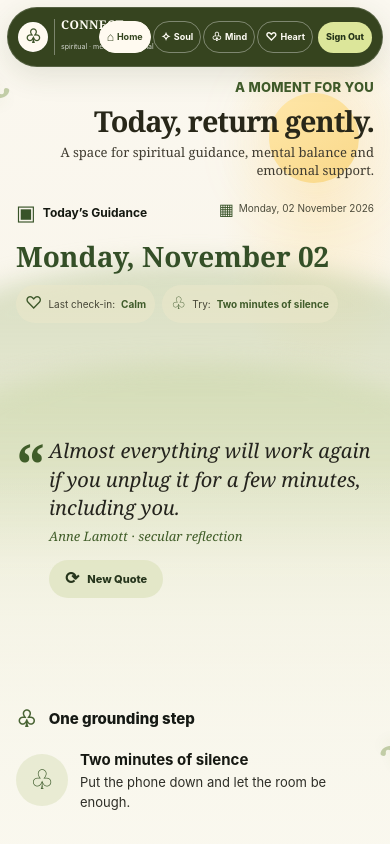
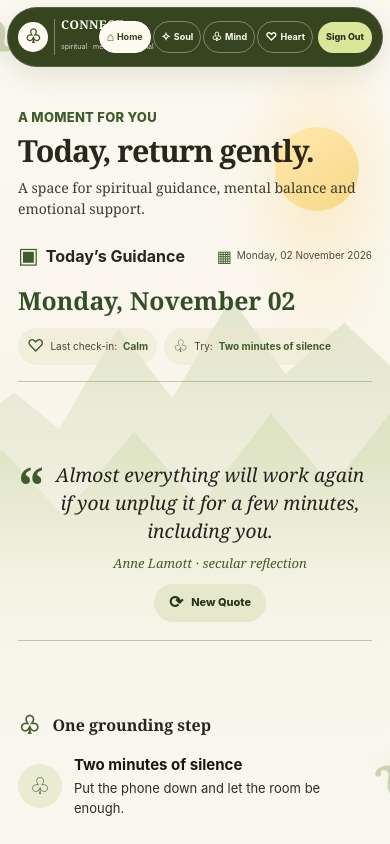
Before and after one commit to Likhitareddy17/Connect, a Flask app: page / in a window 390 px wide. Run offline with Flask 3, Linux system fonts and the light colour scheme; a user stored in the database is signed in; data that the repository does not hold is empty; some libraries are stand-ins or nearby versions.

Commit message:
style: refine CONNECT home page typography and spacing

```diff
--- a/static/home.css
+++ b/static/home.css
@@ -1,50 +1,564 @@
-:root{--home-ink:#282719;--home-olive:#354b20;--home-sage:#9eaf76;--home-paper:#fbf7ee;--home-muted:#64624e}
-.home-page{min-height:100vh;overflow-x:hidden;background:linear-gradient(180deg,#fbf8f0 0%,#f8f4e9 66%,#f0f1df 100%);color:var(--home-ink);font-family:Inter,ui-sans-serif,system-ui,-apple-system,"Segoe UI",sans-serif}
-.home-page .app-shell{width:100%;max-width:none;min-height:100svh;margin:0;padding:92px clamp(22px,4vw,64px) 24px;position:relative;isolation:isolate}
-.home-page main{position:relative;z-index:1;min-height:calc(100svh - 116px);display:flex;align-items:stretch}
-.home-page .home-landscape{position:fixed;z-index:-1;inset:0;width:100vw;height:100svh;overflow:hidden;pointer-events:none;background:radial-gradient(ellipse at 82% 22%,rgba(255,224,155,.38),transparent 22%),linear-gradient(180deg,#fbf8f0 0%,#f8f4e9 62%,#f0f1df 100%)}
-.home-page .landscape-sun{position:absolute;top:8%;right:13%;width:clamp(95px,13vw,150px);aspect-ratio:1;border-radius:50%;background:linear-gradient(145deg,#ffe7a9,#f9d889);box-shadow:0 0 75px rgba(245,208,129,.24)}
-.home-page .mountain{position:absolute;left:-12%;width:124%;border-radius:50% 50% 0 0/22% 22% 0 0;filter:blur(12px)}
-.home-page .mountain-back{top:31%;height:34%;background:linear-gradient(180deg,rgba(177,194,143,.46),rgba(218,225,190,.18))}
-.home-page .mountain-front{top:43%;height:43%;left:-18%;width:136%;background:linear-gradient(180deg,rgba(196,211,158,.48),rgba(240,241,218,.24))}
-.home-page .landscape-haze{position:absolute;inset:55% 0 0;background:linear-gradient(180deg,rgba(250,248,239,0),rgba(250,248,239,.62) 42%,rgba(250,248,239,.96) 100%)}
-.home-page .foliage{position:absolute;color:rgba(119,148,72,.42);font-family:Georgia,serif;font-size:clamp(76px,12vw,148px);line-height:1;transform:rotate(25deg);text-shadow:2px 6px 14px rgba(89,112,51,.06)}
-.home-page .foliage-left{top:5%;left:-52px;transform:rotate(20deg)}
-.home-page .foliage-right{right:-48px;bottom:5%;transform:rotate(200deg)}
-.home-page .home-content{position:relative;width:100%;max-width:1600px;min-height:calc(100svh - 116px);margin:0 auto;display:grid;grid-template-columns:minmax(0,1fr) minmax(0,1fr);grid-template-rows:auto minmax(0,1fr) auto;align-items:center;column-gap:clamp(24px,5vw,88px)}
-.home-page .home-hero{grid-column:2;grid-row:1;justify-self:end;align-self:start;max-width:500px;padding:4px 0 10px;margin:0;text-align:right}
-.home-page .home-eyebrow{margin:0 0 7px;color:#405b2b;font-size:13px;font-weight:850;letter-spacing:.02em}
-.home-page .home-hero h1{margin:0;color:#282719;font-family:Georgia,"Times New Roman",serif;font-size:clamp(1.9rem,3.4vw,3rem);font-weight:700;letter-spacing:-.035em;line-height:1.08}
-.home-page .home-subtitle{margin:12px 0 0;color:#3f3b30;font-family:Georgia,serif;font-size:clamp(14px,1.4vw,17px)}
-.home-page .daily-guidance{grid-column:1;grid-row:1;align-self:start;padding:4px 0 10px;margin:0}
-.home-page .guidance-meta{display:flex;align-items:center;justify-content:space-between;gap:18px;max-width:100%}
-.home-page .guidance-label,.home-page .calendar-label{display:flex;align-items:center;gap:12px;font-size:14px}
-.home-page .guidance-label{color:#141810}
-.home-page .guidance-label>span,.home-page .calendar-label>span:first-child{color:#385329;font-size:21px}
-.home-page .calendar-label{color:#4c4b3b;font-size:12px}
-.home-page .daily-guidance h2{margin:7px 0 8px 20px;color:#344f27;font-family:Georgia,serif;font-size:clamp(1.7rem,3vw,2.25rem);font-weight:700}
-.home-page .guidance-chips{display:flex;flex-wrap:wrap;gap:10px;margin-left:20px}
-.home-page .guidance-chip{display:inline-flex;align-items:center;gap:6px;padding:6px 13px;border-radius:999px;background:rgba(235,231,202,.58);color:#454536;font-size:12px}
-.home-page .guidance-chip>span{color:#3c572a;font-size:17px}
-.home-page .guidance-chip strong{color:#405c2b}
-.home-page .reflection-section{grid-column:1/-1;grid-row:2;justify-self:center;align-self:center;width:min(100%,1100px);display:grid;grid-template-columns:38px minmax(0,1fr) auto;align-items:center;gap:10px;margin:0;padding:0}
-.home-page .quote-mark{align-self:start;color:#405d29;font-family:Georgia,serif;font-size:76px;font-weight:700;line-height:.9}
-.home-page .quote-copy blockquote{margin:0;color:#24231d;font-family:Georgia,"Times New Roman",serif;font-size:clamp(1.25rem,2.35vw,1.8rem);font-style:italic;line-height:1.42}
-.home-page .quote-source{margin:5px 0 0;color:#405d29;font-family:Georgia,serif;font-size:15px;font-style:italic}
-.home-page .new-quote-button{display:inline-flex;align-items:center;justify-content:center;gap:8px;min-height:38px;padding:0 16px;border:0;border-radius:999px;background:rgba(224,228,194,.82);color:#26351c;font-size:11px;font-weight:800;white-space:nowrap;cursor:pointer}
-.home-page .new-quote-button span:first-child{font-size:17px}
-.home-page .new-quote-button:hover{background:#d5dfaa}
-.home-page .new-quote-button:disabled{opacity:.65;cursor:wait}
-.home-page .grounding-section{grid-column:1/-1;grid-row:3;align-self:end;margin:0 0 8px 4px;padding-bottom:4px}
-.home-page .grounding-section h2{display:flex;align-items:center;gap:12px;margin:0 0 12px;color:#151914;font-size:17px;font-weight:800}
-.home-page .grounding-section h2 span{color:#486333;font-size:23px}
-.home-page .grounding-step{display:flex;align-items:center;gap:16px;margin-left:20px}
-.home-page .grounding-icon{display:grid;place-items:center;width:52px;height:52px;flex:0 0 52px;border-radius:50%;background:rgba(226,231,201,.72);color:#3e5b2b;font-size:27px}
-.home-page .grounding-step h3{margin:0;color:#161812;font-size:15px}
-.home-page .grounding-step p{margin:2px 0 0;color:#2d2d26;font-size:14px}
-.home-page .sr-only{position:absolute;width:1px;height:1px;padding:0;margin:-1px;overflow:hidden;clip:rect(0,0,0,0);white-space:nowrap;border:0}
-@media(min-width:1200px){.home-page .home-content{padding-top:0}}
-@media(max-width:760px){.home-page .app-shell{padding:82px 20px 20px}.home-page main,.home-page .home-content{min-height:calc(100svh - 102px)}.home-page .home-content{grid-template-columns:1fr;grid-template-rows:auto auto minmax(180px,1fr) auto;row-gap:14px}.home-page .home-hero{grid-column:1;grid-row:1;justify-self:end;max-width:360px;padding:0 0 4px}.home-page .daily-guidance{grid-column:1;grid-row:2}.home-page .reflection-section{grid-column:1;grid-row:3;width:100%;grid-template-columns:28px minmax(0,1fr);margin:0}.home-page .quote-mark{font-size:60px}.home-page .new-quote-button{grid-column:2;justify-self:start;margin-top:8px}.home-page .grounding-section{grid-column:1;grid-row:4;margin:0 0 4px}.home-page .foliage{font-size:clamp(76px,15vw,118px)}.home-page .foliage-left{left:-46px}.home-page .foliage-right{right:-46px}}
-@media(max-width:520px){.home-page .app-shell{padding:78px 16px 18px}.home-page .home-content{max-width:none;row-gap:12px}.home-page .home-hero{padding-bottom:2px;margin-left:0}.home-page .home-hero h1{font-size:clamp(1.8rem,7vw,2.4rem)}.home-page .home-subtitle{max-width:330px;margin-top:7px;font-size:13px;line-height:1.4}.home-page .daily-guidance{margin-left:0}.home-page .guidance-meta{align-items:flex-start}.home-page .guidance-label{gap:7px;font-size:12px}.home-page .calendar-label{gap:5px;font-size:10px;text-align:right}.home-page .calendar-label>span:first-child{font-size:16px}.home-page .daily-guidance h2{margin-left:0;font-size:1.75rem}.home-page .guidance-chips{margin-left:0;gap:7px}.home-page .guidance-chip{padding:6px 9px;font-size:10px}.home-page .reflection-section{margin:0;gap:5px}.home-page .quote-copy blockquote{font-size:1.25rem}.home-page .quote-source{font-size:13px}.home-page .grounding-section{margin-left:0}.home-page .grounding-section h2{font-size:15px}.home-page .grounding-step{margin-left:0;gap:12px}.home-page .grounding-step p{font-size:13px}.home-page .landscape-sun{right:8%;top:11%;width:90px}}
+:root {
+  --home-ink: #282719;
+  --home-olive: #354b20;
+  --home-sage: #8fa36a;
+  --home-paper: #fbf7ee;
+  --home-muted: #64624e;
+}
 
-@media(prefers-reduced-motion:reduce){.home-page *{scroll-behavior:auto!important;transition:none!important}}
+.home-page {
+  min-height: 100vh;
+  overflow-x: hidden;
+  background: #fbf8f0;
+  color: var(--home-ink);
+  font-family: Inter, ui-sans-serif, system-ui, -apple-system, "Segoe UI", sans-serif;
+}
+
+.home-page .app-shell {
+  position: relative;
+  isolation: isolate;
+  width: 100%;
+  max-width: none;
+  min-height: 100svh;
+  margin: 0;
+  padding: 124px clamp(24px, 7vw, 112px) 30px;
+}
+
+.home-page main {
+  position: relative;
+  z-index: 1;
+  display: flex;
+  min-height: calc(100svh - 154px);
+}
+
+.home-page .home-landscape {
+  position: fixed;
+  z-index: -1;
+  inset: 0;
+  width: 100vw;
+  height: 100svh;
+  overflow: hidden;
+  pointer-events: none;
+  background:
+    radial-gradient(ellipse at 82% 23%, rgba(255, 222, 151, .32), transparent 18%),
+    linear-gradient(180deg, #fcf9f1 0%, #f8f4e9 66%, #f0f1df 100%);
+}
+
+.home-page .landscape-sun {
+  position: absolute;
+  top: 17%;
+  right: 17%;
+  width: clamp(90px, 10vw, 142px);
+  aspect-ratio: 1;
+  border-radius: 50%;
+  background: linear-gradient(145deg, #ffe9ae, #f7d887);
+  box-shadow: 0 0 78px rgba(245, 208, 129, .22);
+}
+
+.home-page .mountain {
+  position: absolute;
+  left: -8%;
+  width: 116%;
+  border-radius: 50% 50% 0 0 / 24% 24% 0 0;
+  filter: blur(10px);
+}
+
+.home-page .mountain-back {
+  top: 31%;
+  height: 36%;
+  background: linear-gradient(180deg, rgba(177, 194, 143, .36), rgba(218, 225, 190, .12));
+  clip-path: polygon(0 55%, 10% 43%, 20% 55%, 33% 22%, 45% 45%, 58% 12%, 70% 37%, 83% 20%, 100% 44%, 100% 100%, 0 100%);
+}
+
+.home-page .mountain-front {
+  top: 43%;
+  left: -15%;
+  width: 130%;
+  height: 43%;
+  background: linear-gradient(180deg, rgba(196, 211, 158, .42), rgba(240, 241, 218, .2));
+  clip-path: polygon(0 39%, 12% 24%, 24% 42%, 38% 19%, 51% 39%, 65% 14%, 77% 34%, 89% 13%, 100% 30%, 100% 100%, 0 100%);
+}
+
+.home-page .landscape-haze {
+  position: absolute;
+  inset: 55% 0 0;
+  background: linear-gradient(180deg, rgba(250, 248, 239, 0), rgba(250, 248, 239, .68) 48%, rgba(250, 248, 239, .96) 100%);
+}
+
+.home-page .foliage {
+  position: absolute;
+  color: rgba(119, 148, 72, .34);
+  font-family: Georgia, serif;
+  font-size: clamp(76px, 11vw, 142px);
+  line-height: 1;
+  text-shadow: 2px 6px 14px rgba(89, 112, 51, .05);
+}
+
+.home-page .foliage-left {
+  top: -10px;
+  left: -58px;
+  transform: rotate(20deg);
+}
+
+.home-page .foliage-right {
+  right: -58px;
+  bottom: 2%;
+  transform: rotate(200deg);
+}
+
+.home-page .home-content {
+  display: grid;
+  grid-template-columns: minmax(0, 1fr);
+  grid-template-rows: auto auto minmax(190px, 1fr) auto;
+  align-items: center;
+  row-gap: clamp(18px, 2.6vh, 30px);
+  width: 100%;
+  max-width: 1440px;
+  min-height: calc(100svh - 154px);
+  margin: 0 auto;
+}
+
+.home-page .home-hero {
+  grid-column: 1;
+  grid-row: 1;
+  justify-self: start;
+  max-width: 760px;
+  margin: 0;
+  padding: 0 0 4px 2%;
+  text-align: left;
+}
+
+.home-page .home-eyebrow {
+  margin: 0 0 7px;
+  color: #405b2b;
+  font-size: 13px;
+  font-weight: 850;
+  letter-spacing: .02em;
+}
+
+.home-page .home-hero h1 {
+  margin: 0;
+  color: #282719;
+  font-family: Georgia, "Times New Roman", serif;
+  font-size: clamp(2rem, 4.1vw, 3.65rem);
+  font-weight: 700;
+  letter-spacing: -.035em;
+  line-height: 1.08;
+}
+
+.home-page .home-subtitle {
+  margin: 10px 0 0;
+  color: #3f3b30;
+  font-family: Georgia, serif;
+  font-size: clamp(14px, 1.35vw, 17px);
+}
+
+.home-page .daily-guidance {
+  grid-column: 1;
+  grid-row: 2;
+  width: 100%;
+  margin: 0;
+  padding: 0 2% 20px;
+  border-bottom: 1px solid rgba(111, 137, 77, .42);
+}
+
+.home-page .guidance-meta {
+  display: grid;
+  grid-template-columns: minmax(0, 1fr) minmax(190px, auto);
+  align-items: center;
+  gap: 24px;
+  width: 100%;
+}
+
+.home-page .guidance-label,
+.home-page .calendar-label {
+  display: flex;
+  align-items: center;
+  gap: 12px;
+}
+
+.home-page .guidance-label {
+  color: #25271d;
+  font-size: clamp(18px, 2vw, 24px);
+}
+
+.home-page .guidance-label > span,
+.home-page .calendar-label > span:first-child {
+  color: #405c2b;
+  font-size: 22px;
+}
+
+.home-page .calendar-label {
+  justify-self: end;
+  color: #4c4b3b;
+  font-size: 13px;
+  white-space: nowrap;
+}
+
+.home-page .daily-guidance h2 {
+  margin: 12px 0 10px 34px;
+  color: #344f27;
+  font-family: Georgia, serif;
+  font-size: clamp(1.55rem, 2.7vw, 2.15rem);
+  font-weight: 700;
+}
+
+.home-page .guidance-chips {
+  display: flex;
+  flex-wrap: wrap;
+  gap: 10px;
+  margin-left: 34px;
+}
+
+.home-page .guidance-chip {
+  display: inline-flex;
+  align-items: center;
+  gap: 6px;
+  padding: 7px 13px;
+  border-radius: 999px;
+  background: rgba(235, 231, 202, .48);
+  color: #454536;
+  font-size: 12px;
+}
+
+.home-page .guidance-chip > span {
+  color: #3c572a;
+  font-size: 17px;
+}
+
+.home-page .guidance-chip strong {
+  color: #405c2b;
+}
+
+.home-page .reflection-section {
+  grid-column: 1;
+  grid-row: 3;
+  display: grid;
+  grid-template-columns: 42px minmax(0, 1fr) auto;
+  align-items: center;
+  gap: 12px;
+  width: min(100%, 1060px);
+  margin: 0 auto;
+  padding: clamp(22px, 4vh, 42px) 20px;
+  border-bottom: 1px solid rgba(111, 137, 77, .42);
+  text-align: center;
+}
+
+.home-page .quote-mark {
+  align-self: start;
+  color: #405d29;
+  font-family: Georgia, serif;
+  font-size: 76px;
+  font-weight: 700;
+  line-height: .9;
+}
+
+.home-page .quote-copy blockquote {
+  margin: 0;
+  color: #24231d;
+  font-family: Georgia, "Times New Roman", serif;
+  font-size: clamp(1.3rem, 2.3vw, 1.9rem);
+  font-style: italic;
+  line-height: 1.45;
+}
+
+.home-page .quote-source {
+  margin: 9px 0 0;
+  color: #405d29;
+  font-family: Georgia, serif;
+  font-size: 15px;
+  font-style: italic;
+}
+
+.home-page .new-quote-button {
+  display: inline-flex;
+  align-items: center;
+  justify-content: center;
+  gap: 8px;
+  min-height: 38px;
+  padding: 0 15px;
+  border: 0;
+  border-radius: 999px;
+  background: rgba(224, 228, 194, .72);
+  color: #26351c;
+  font-size: 11px;
+  font-weight: 800;
+  white-space: nowrap;
+  cursor: pointer;
+}
+
+.home-page .new-quote-button span:first-child {
+  font-size: 17px;
+}
+
+.home-page .new-quote-button:hover {
+  background: #d5dfaa;
+}
+
+.home-page .new-quote-button:disabled {
+  opacity: .65;
+  cursor: wait;
+}
+
+.home-page .grounding-section {
+  grid-column: 1;
+  grid-row: 4;
+  display: grid;
+  grid-template-columns: max-content minmax(0, 1fr);
+  align-items: center;
+  gap: clamp(20px, 4vw, 48px);
+  margin: 0;
+  padding: 8px 2% 4px;
+}
+
+.home-page .grounding-section h2 {
+  display: flex;
+  align-items: center;
+  gap: 12px;
+  margin: 0;
+  color: #25271d;
+  font-family: Georgia, serif;
+  font-size: clamp(17px, 1.7vw, 21px);
+  font-weight: 700;
+  white-space: nowrap;
+}
+
+.home-page .grounding-section h2 span {
+  color: #486333;
+  font-size: 25px;
+}
+
+.home-page .grounding-step {
+  display: flex;
+  align-items: center;
+  gap: 16px;
+  min-height: 64px;
+  padding-left: clamp(20px, 3vw, 42px);
+  border-left: 1px solid rgba(111, 137, 77, .55);
+}
+
+.home-page .grounding-icon {
+  display: grid;
+  place-items: center;
+  width: 52px;
+  height: 52px;
+  flex: 0 0 52px;
+  border-radius: 50%;
+  background: rgba(226, 231, 201, .72);
+  color: #3e5b2b;
+  font-size: 27px;
+}
+
+.home-page .grounding-step h3 {
+  margin: 0;
+  color: #161812;
+  font-size: 15px;
+}
+
+.home-page .grounding-step p {
+  margin: 3px 0 0;
+  color: #2d2d26;
+  font-size: 14px;
+}
+
+.home-page .sr-only {
+  position: absolute;
+  width: 1px;
+  height: 1px;
+  padding: 0;
+  margin: -1px;
+  overflow: hidden;
+  clip: rect(0, 0, 0, 0);
+  white-space: nowrap;
+  border: 0;
+}
+
+@media (max-width: 900px) {
+  .home-page .app-shell {
+    padding: 112px 28px 24px;
+  }
+
+  .home-page main,
+  .home-page .home-content {
+    min-height: calc(100svh - 136px);
+  }
+
+  .home-page .home-content {
+    grid-template-rows: auto auto minmax(160px, 1fr) auto;
+    row-gap: 18px;
+  }
+
+  .home-page .guidance-meta {
+    grid-template-columns: minmax(0, 1fr) auto;
+    gap: 12px;
+  }
+
+  .home-page .reflection-section {
+    width: min(100%, 900px);
+  }
+}
+
+@media (max-width: 640px) {
+  .home-page .app-shell {
+    padding: 108px 18px 22px;
+  }
+
+  .home-page main,
+  .home-page .home-content {
+    min-height: calc(100svh - 130px);
+  }
+
+  .home-page .home-content {
+    grid-template-rows: auto auto minmax(150px, 1fr) auto;
+    row-gap: 16px;
+  }
+
+  .home-page .home-hero {
+    max-width: 100%;
+    padding-left: 0;
+  }
+
+  .home-page .home-hero h1 {
+    font-size: clamp(1.9rem, 7vw, 2.7rem);
+  }
+
+  .home-page .daily-guidance {
+    padding: 0 0 16px;
+  }
+
+  .home-page .guidance-meta {
+    grid-template-columns: minmax(0, 1fr) auto;
+    align-items: center;
+    gap: 8px;
+  }
+
+  .home-page .guidance-label {
+    gap: 7px;
+    font-size: 16px;
+  }
+
+  .home-page .calendar-label {
+    gap: 5px;
+    font-size: 10px;
+  }
+
+  .home-page .calendar-label > span:first-child {
+    font-size: 16px;
+  }
+
+  .home-page .daily-guidance h2 {
+    margin: 10px 0 8px;
+    font-size: 1.55rem;
+  }
+
+  .home-page .guidance-chips {
+    gap: 7px;
+    margin-left: 0;
+  }
+
+  .home-page .guidance-chip {
+    padding: 6px 9px;
+    font-size: 10px;
+  }
+
+  .home-page .reflection-section {
+    grid-template-columns: 25px minmax(0, 1fr);
+    gap: 5px;
+    width: 100%;
+    padding: 18px 0;
+  }
+
+  .home-page .quote-mark {
+    font-size: 54px;
+  }
+
+  .home-page .quote-copy blockquote {
+    font-size: 1.2rem;
+  }
+
+  .home-page .quote-source {
+    font-size: 13px;
+  }
+
+  .home-page .new-quote-button {
+    grid-column: 2;
+    justify-self: center;
+    margin-top: 5px;
+  }
+
+  .home-page .grounding-section {
+    grid-template-columns: 1fr;
+    gap: 10px;
+    padding: 4px 0;
+  }
+
+  .home-page .grounding-section h2 {
+    font-size: 16px;
+  }
+
+  .home-page .grounding-step {
+    min-height: 52px;
+    gap: 12px;
+    padding-left: 0;
+    border-left: 0;
+  }
+
+  .home-page .grounding-icon {
+    width: 44px;
+    height: 44px;
+    flex-basis: 44px;
+    font-size: 23px;
+  }
+
+  .home-page .grounding-step p {
+    font-size: 13px;
+  }
+
+  .home-page .landscape-sun {
+    top: 15%;
+    right: 8%;
+    width: 84px;
+  }
+
+  .home-page .foliage {
+    font-size: 82px;
+  }
+
+  .home-page .foliage-left {
+    left: -42px;
+  }
+
+  .home-page .foliage-right {
+    right: -45px;
+  }
+}
+
+@media (max-height: 760px) and (min-width: 641px) {
+  .home-page .app-shell {
+    padding-top: 108px;
+    padding-bottom: 18px;
+  }
+
+  .home-page main,
+  .home-page .home-content {
+    min-height: calc(100svh - 126px);
+  }
+
+  .home-page .home-content {
+    row-gap: 14px;
+  }
+
+  .home-page .reflection-section {
+    padding-top: 18px;
+    padding-bottom: 18px;
+  }
+}
+
+@media (prefers-reduced-motion: reduce) {
+  .home-page *,
+  .home-page *::before,
+  .home-page *::after {
+    scroll-behavior: auto !important;
+    transition: none !important;
+  }
+}
```
